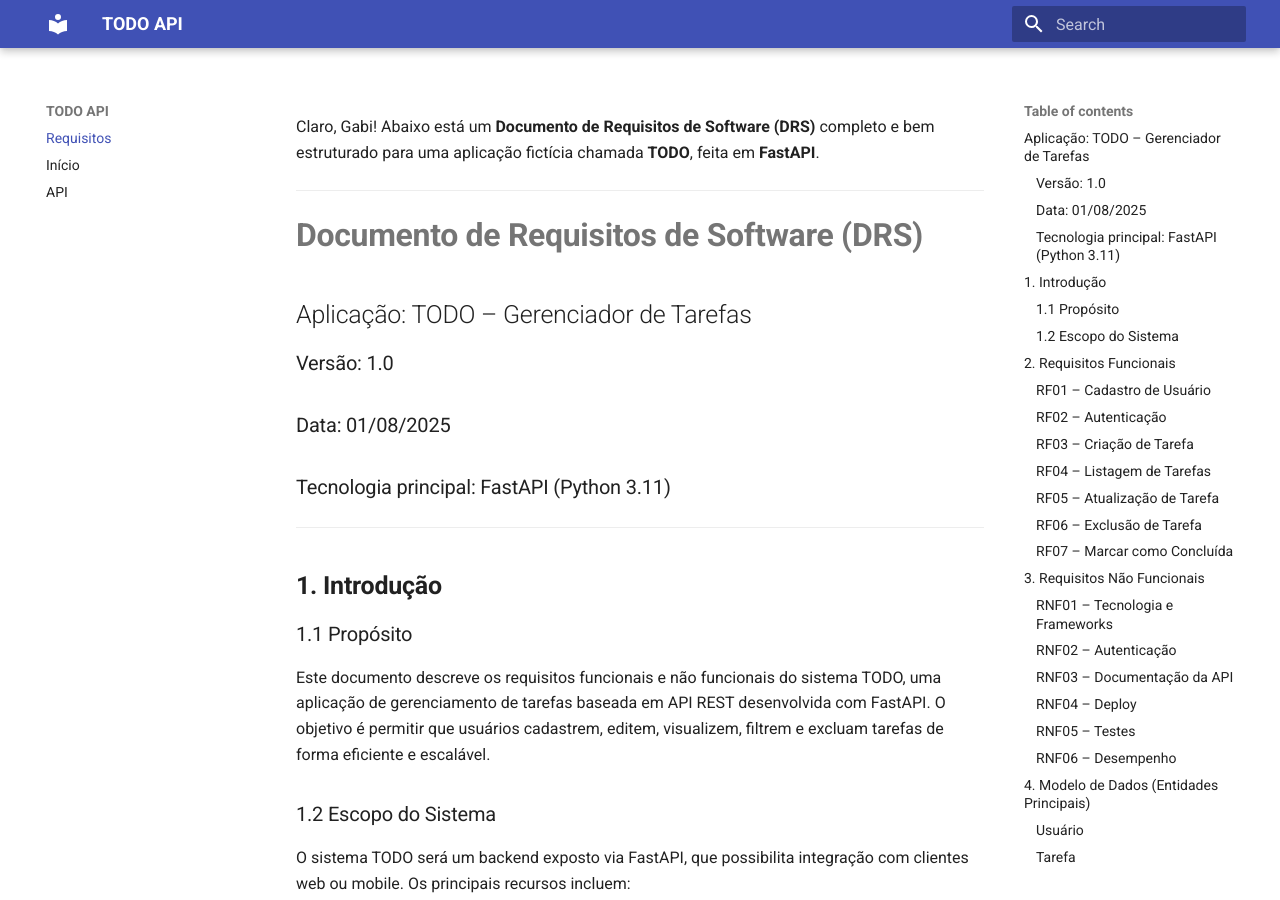
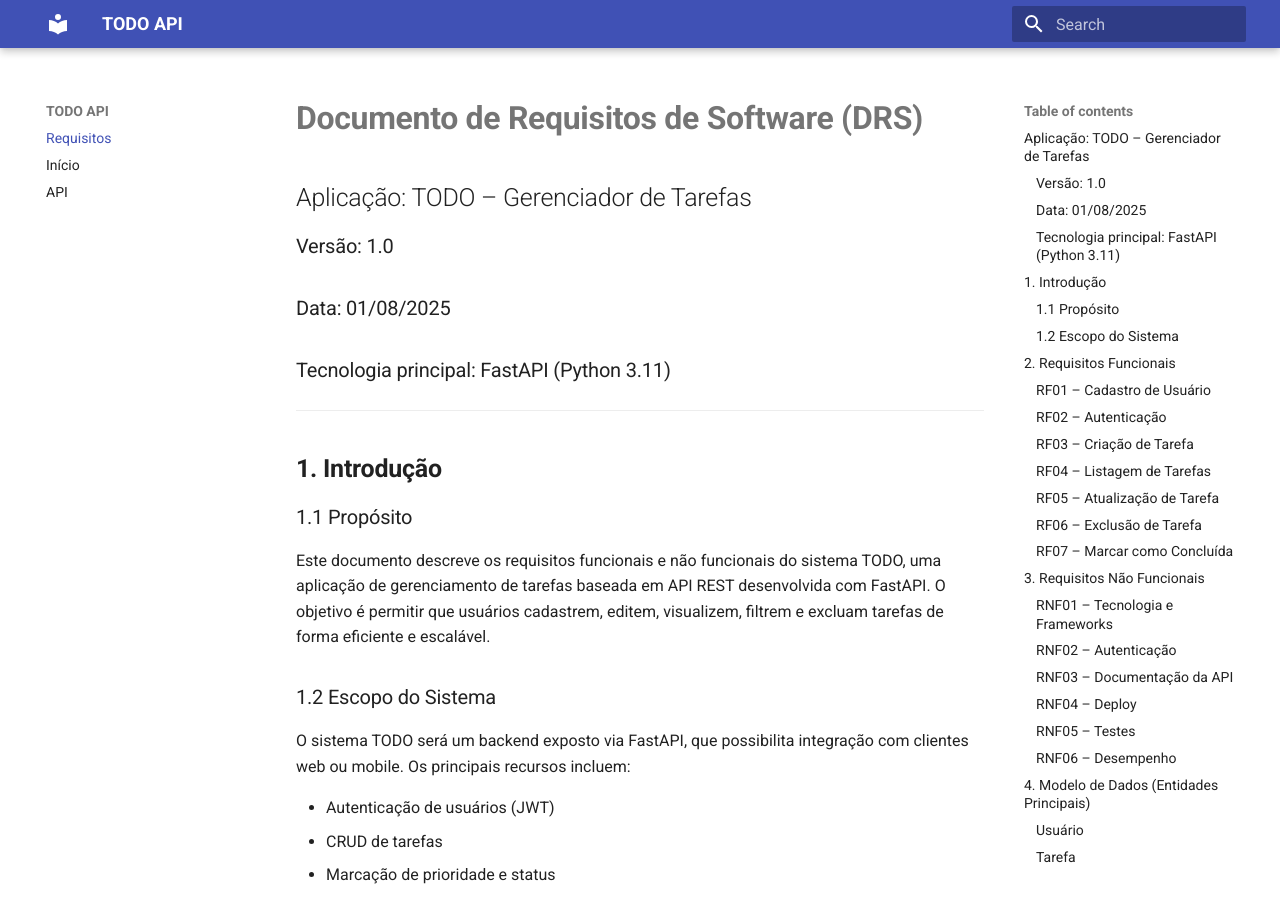
Before and after one commit to andreclimaco/todo-api-fast, an MkDocs documentation site: the page built from docs/requisitos.md, in a window 1280 px wide and 900 px high. Built offline with MkDocs 1.6.1 and Material for MkDocs 9.7.7, drawn with Linux system fonts in a browser that asks for light colours.

Commit message:
Requisitos

```diff
--- a/docs/requisitos.md
+++ b/docs/requisitos.md
@@ -1,7 +1,3 @@
-Claro, Gabi! Abaixo está um **Documento de Requisitos de Software (DRS)** completo e bem estruturado para uma aplicação fictícia chamada **TODO**, feita em **FastAPI**.
-
----
-
 # **Documento de Requisitos de Software (DRS)**
 
 ## Aplicação: TODO – Gerenciador de Tarefas
```
